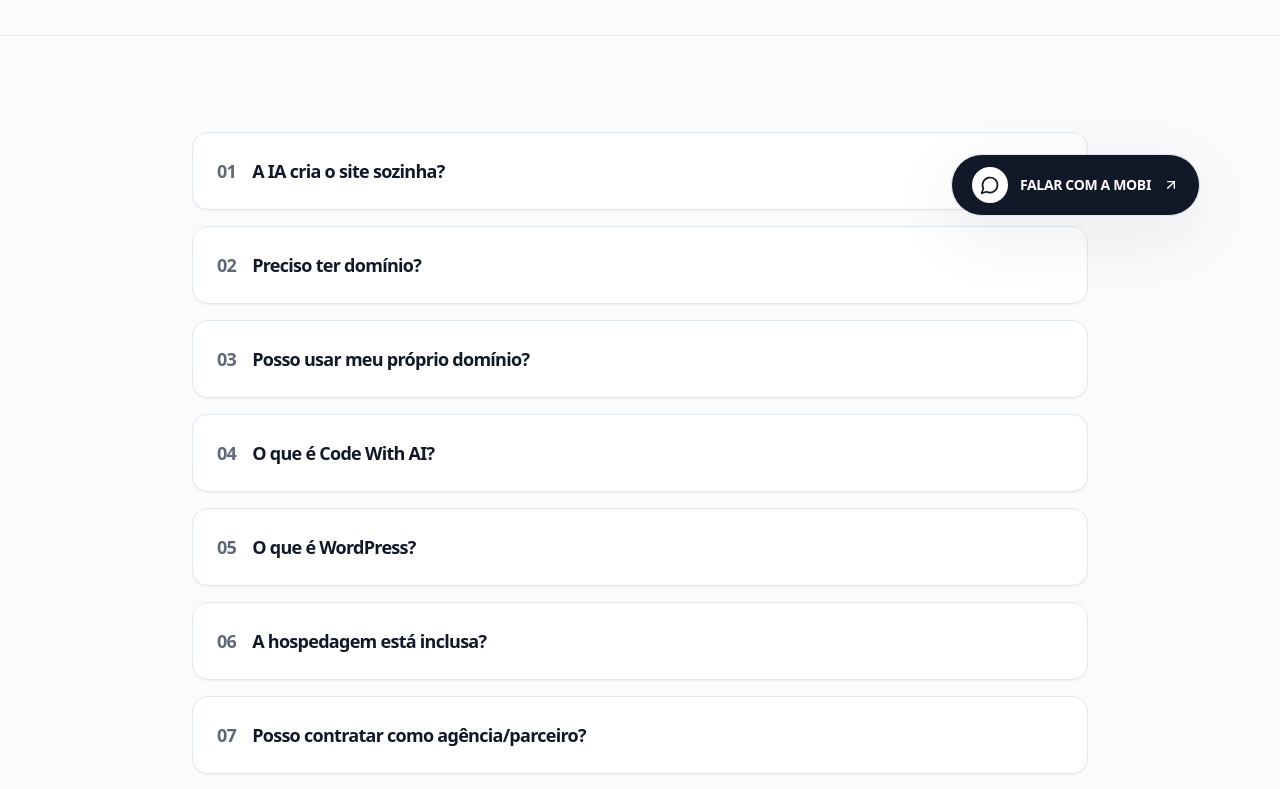
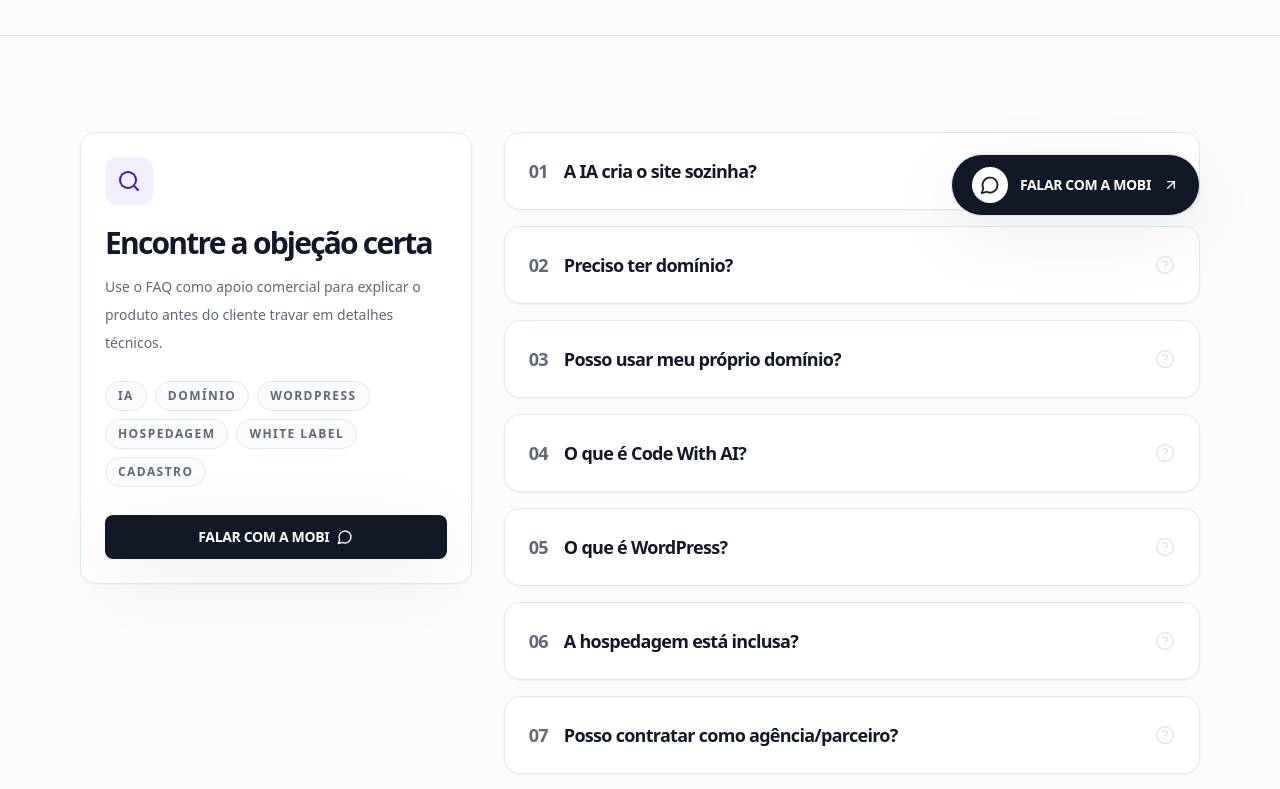
Before and after one commit to agenciamobi/mobidigital, a Next.js app: page /faq in a window 1280 px wide. Shown: the part 560-1349 px from the top of the page. Built offline with nearby package versions, Linux system fonts and the light colour scheme.

Commit message:
Refine FAQ page front-end

```diff
--- a/app/faq/page.tsx
+++ b/app/faq/page.tsx
@@ -1,10 +1,14 @@
+import { HelpCircle, MessageCircle, Search } from "lucide-react";
+import { MobiButton } from "@/components/button";
 import { CTASection, PageHero, PageShell } from "@/components/ui";
-import { faqs } from "@/lib/site-data";
+import { faqs, whatsAppLink } from "@/lib/site-data";
 
 export const metadata = {
   title: "FAQ",
   description: "Perguntas frequentes sobre MOBI Digital, sites com IA, domínio próprio, hospedagem, WordPress e white label.",
 };
+
+const topics = ["IA", "Domínio", "WordPress", "Hospedagem", "White label", "Cadastro"];
 
 export default function FAQPage() {
   return (
@@ -15,13 +19,34 @@ export default function FAQPage() {
         description="Respostas objetivas para explicar o produto, reduzir objeções comerciais e preparar o cliente para o próximo passo."
       />
       <section className="bg-page py-16 sm:py-24">
-        <div className="container-page max-w-4xl">
+        <div className="container-page grid gap-8 lg:grid-cols-[0.72fr_1.28fr] lg:items-start">
+          <aside className="rounded-lg border border-line bg-surface p-6 shadow-sm lg:sticky lg:top-28">
+            <div className="flex h-12 w-12 items-center justify-center rounded-md bg-brand-50 text-brand-700">
+              <Search className="h-6 w-6" aria-hidden="true" />
+            </div>
+            <h2 className="mt-5 text-3xl font-black tracking-[-0.06em] text-ink">Encontre a objeção certa</h2>
+            <p className="mt-3 text-sm leading-7 text-muted">Use o FAQ como apoio comercial para explicar o produto antes do cliente travar em detalhes técnicos.</p>
+            <div className="mt-6 flex flex-wrap gap-2">
+              {topics.map((topic) => (
+                <span key={topic} className="rounded-full border border-line bg-page px-3 py-1.5 text-xs font-black uppercase tracking-[0.12em] text-muted">
+                  {topic}
+                </span>
+              ))}
+            </div>
+            <div className="mt-7">
+              <MobiButton href={whatsAppLink} external variant="primary" size="md" className="w-full">
+                Falar com a MOBI <MessageCircle className="h-4 w-4" aria-hidden="true" />
+              </MobiButton>
+            </div>
+          </aside>
+
           <div className="grid gap-4">
             {faqs.map((faq, index) => (
               <details key={faq.question} className="group rounded-lg border border-line bg-surface p-6 shadow-sm transition hover:shadow-editorial">
-                <summary className="cursor-pointer list-none text-base font-black tracking-[-0.04em] text-ink outline-none group-open:text-brand-700 sm:text-lg">
-                  <span className="mr-4 text-muted">{String(index + 1).padStart(2, "0")}</span>
-                  {faq.question}
+                <summary className="flex cursor-pointer list-none items-start gap-4 text-base font-black tracking-[-0.04em] text-ink outline-none group-open:text-brand-700 sm:text-lg">
+                  <span className="text-muted">{String(index + 1).padStart(2, "0")}</span>
+                  <span className="flex-1">{faq.question}</span>
+                  <HelpCircle className="mt-1 h-5 w-5 shrink-0 text-line transition group-open:text-brand-700" aria-hidden="true" />
                 </summary>
                 <p className="mt-5 border-t border-line pt-5 text-sm leading-7 text-muted">{faq.answer}</p>
               </details>
```
